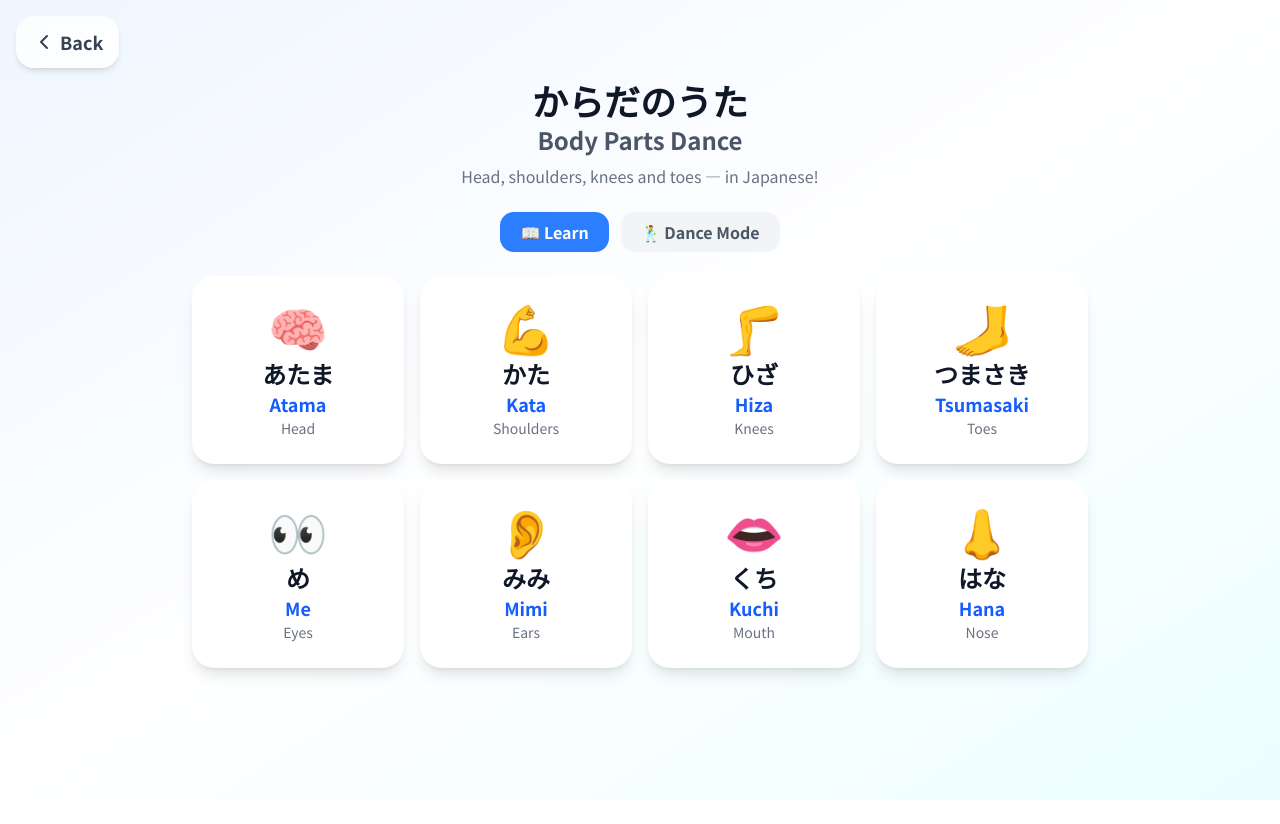
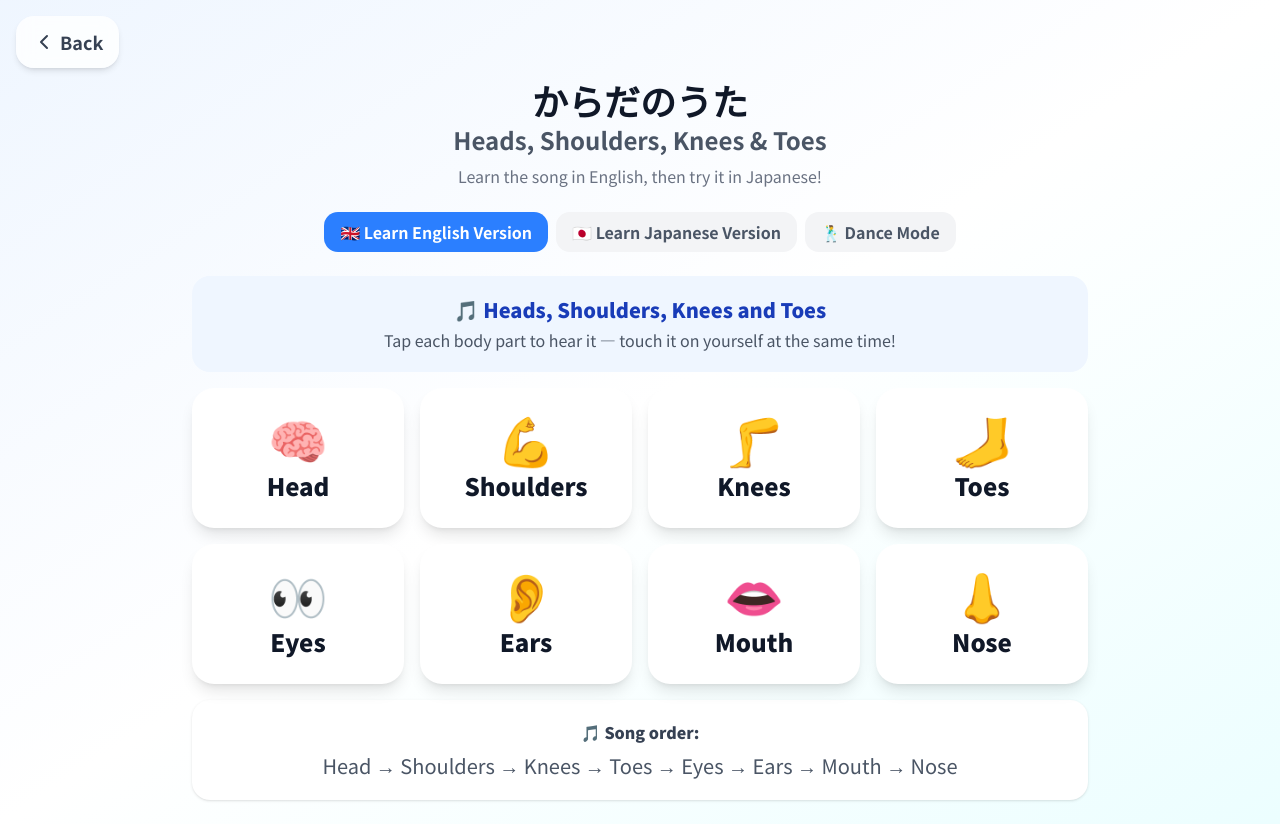
Before and after one commit to aevoli/jp-teaching, a Next.js app in the folder jp-teaching-app/: page /jp-teaching/band-b/body-parts-dance in a window 1280 px wide. Before the commit the page ends 800 px from the top, so only its background shows below. Built offline with nearby package versions, Linux system fonts and the light colour scheme.

Commit message:
rename body parts dance to heads shoulders knees and toes, add english/japanese learn tabs and dance language toggle

```diff
--- a/jp-teaching-app/app/band-b/body-parts-dance/page.tsx
+++ b/jp-teaching-app/app/band-b/body-parts-dance/page.tsx
@@ -12,11 +12,14 @@ const speeds = [
   { label: "⚡ Ninja", delay: 500 },
 ];
 
-export default function BodyPartsDancePage() {
-  const [mode, setMode] = useState<"learn" | "dance">("learn");
+type Mode = "learn-en" | "learn-jp" | "dance";
+
+export default function HeadsShouldersPage() {
+  const [mode, setMode] = useState<Mode>("learn-en");
   const [speedIdx, setSpeedIdx] = useState(0);
   const [current, setCurrent] = useState(0);
   const [playing, setPlaying] = useState(false);
+  const [danceJP, setDanceJP] = useState(true);
   const intervalRef = useRef<ReturnType<typeof setInterval> | null>(null);
 
   const stopDance = () => {
@@ -27,12 +30,12 @@ export default function BodyPartsDancePage() {
   const startDance = () => {
     setPlaying(true);
     setCurrent(0);
-    speak(bodyParts[0].jp);
+    if (danceJP) speak(bodyParts[0].jp); else speak(bodyParts[0].en);
     let idx = 0;
     intervalRef.current = setInterval(() => {
       idx = (idx + 1) % bodyParts.length;
       setCurrent(idx);
-      speak(bodyParts[idx].jp);
+      if (danceJP) speak(bodyParts[idx].jp); else speak(bodyParts[idx].en);
       if (idx === bodyParts.length - 1) {
         setTimeout(stopDance, speeds[speedIdx].delay + 500);
       }
@@ -43,32 +46,63 @@ export default function BodyPartsDancePage() {
     return () => { if (intervalRef.current) clearInterval(intervalRef.current); };
   }, []);
 
+  const tabClass = (t: Mode) =>
+    `px-4 py-2 rounded-xl font-bold transition-all touch-manipulation ${mode === t ? "bg-blue-500 text-white" : "bg-gray-100 text-gray-600"}`;
+
   return (
     <main className="min-h-screen bg-gradient-to-br from-blue-50 via-white to-cyan-50 p-6 pt-20">
       <BackButton />
       <div className="max-w-4xl mx-auto">
         <div className="text-center mb-6">
           <h1 className="text-4xl font-black text-gray-900">からだのうた</h1>
-          <p className="text-2xl font-bold text-gray-600 mt-1">Body Parts Dance</p>
-          <p className="text-gray-500 mt-2">Head, shoulders, knees and toes — in Japanese!</p>
+          <p className="text-2xl font-bold text-gray-600 mt-1">Heads, Shoulders, Knees &amp; Toes</p>
+          <p className="text-gray-500 mt-2">Learn the song in English, then try it in Japanese!</p>
         </div>
 
-        <div className="flex gap-3 justify-center mb-6">
-          <button
-            onClick={() => { setMode("learn"); stopDance(); }}
-            className={`px-5 py-2 rounded-xl font-bold transition-all touch-manipulation ${mode === "learn" ? "bg-blue-500 text-white" : "bg-gray-100 text-gray-600"}`}
-          >
-            📖 Learn
+        <div className="flex gap-2 justify-center mb-6 flex-wrap">
+          <button onClick={() => { setMode("learn-en"); stopDance(); }} className={tabClass("learn-en")}>
+            🇬🇧 Learn English Version
           </button>
-          <button
-            onClick={() => setMode("dance")}
-            className={`px-5 py-2 rounded-xl font-bold transition-all touch-manipulation ${mode === "dance" ? "bg-blue-500 text-white" : "bg-gray-100 text-gray-600"}`}
-          >
+          <button onClick={() => { setMode("learn-jp"); stopDance(); }} className={tabClass("learn-jp")}>
+            🇯🇵 Learn Japanese Version
+          </button>
+          <button onClick={() => setMode("dance")} className={tabClass("dance")}>
             🕺 Dance Mode
           </button>
         </div>
 
-        {mode === "learn" ? (
+        {mode === "learn-en" && (
+          <div className="space-y-4">
+            <div className="bg-blue-50 rounded-2xl p-5 text-center">
+              <p className="text-xl font-black text-blue-800 mb-1">🎵 Heads, Shoulders, Knees and Toes</p>
+              <p className="text-gray-600">Tap each body part to hear it — touch it on yourself at the same time!</p>
+            </div>
+            <div className="grid grid-cols-2 md:grid-cols-4 gap-4">
+              {bodyParts.map((bp, i) => (
+                <motion.button
+                  key={i}
+                  whileTap={{ scale: 0.93 }}
+                  onClick={() => speak(bp.en)}
+                  className="bg-white rounded-3xl p-6 shadow-lg text-center hover:bg-blue-50 active:scale-95 transition-all touch-manipulation border-2 border-transparent hover:border-blue-300"
+                >
+                  <p className="text-5xl mb-2">{bp.emoji}</p>
+                  <p className="text-2xl font-black text-gray-900">{bp.en}</p>
+                </motion.button>
+              ))}
+            </div>
+            <div className="bg-white rounded-2xl shadow p-5 text-center">
+              <p className="font-black text-gray-700 mb-2">🎵 Song order:</p>
+              <p className="text-xl text-gray-600">Head → Shoulders → Knees → Toes → Eyes → Ears → Mouth → Nose</p>
+            </div>
+          </div>
+        )}
+
+        {mode === "learn-jp" && (
+          <div className="space-y-4">
+            <div className="bg-blue-50 rounded-2xl p-5 text-center">
+              <p className="text-xl font-black text-blue-800 mb-1">🎵 あたま、かた、ひざ、つまさき</p>
+              <p className="text-gray-600">Tap each card to hear the Japanese — then touch that body part!</p>
+            </div>
             <div className="grid grid-cols-2 md:grid-cols-4 gap-4">
               {bodyParts.map((bp, i) => (
                 <motion.button
@@ -84,8 +118,33 @@ export default function BodyPartsDancePage() {
                 </motion.button>
               ))}
             </div>
-        ) : (
+            <div className="bg-white rounded-2xl shadow p-5 text-center">
+              <p className="font-black text-gray-700 mb-2">🎵 Song order in Japanese:</p>
+              <p className="text-xl text-gray-600">あたま → かた → ひざ → つまさき → め → みみ → くち → はな</p>
+              <p className="text-base text-blue-600 mt-1">Atama → Kata → Hiza → Tsumasaki → Me → Mimi → Kuchi → Hana</p>
+            </div>
+          </div>
+        )}
+
+        {mode === "dance" && (
           <div className="space-y-6">
+            <div className="flex gap-3 justify-center flex-wrap">
+              <button
+                onClick={() => { setDanceJP(false); stopDance(); }}
+                disabled={playing}
+                className={`px-5 py-2 rounded-xl font-bold transition-all touch-manipulation ${!danceJP ? "bg-cyan-500 text-white" : "bg-gray-100 text-gray-600"} ${playing ? "opacity-50" : ""}`}
+              >
+                🇬🇧 English
+              </button>
+              <button
+                onClick={() => { setDanceJP(true); stopDance(); }}
+                disabled={playing}
+                className={`px-5 py-2 rounded-xl font-bold transition-all touch-manipulation ${danceJP ? "bg-cyan-500 text-white" : "bg-gray-100 text-gray-600"} ${playing ? "opacity-50" : ""}`}
+              >
+                🇯🇵 Japanese
+              </button>
+            </div>
+
             <div className="flex gap-2 justify-center flex-wrap">
               {speeds.map((s, i) => (
                 <button
@@ -115,9 +174,15 @@ export default function BodyPartsDancePage() {
                 >
                   {bodyParts[current].emoji}
                 </motion.p>
+                {danceJP ? (
+                  <>
                     <p className="text-6xl font-black text-gray-900">{bodyParts[current].jp}</p>
                     <p className="text-3xl font-bold text-blue-600 mt-2">{bodyParts[current].romaji}</p>
                     <p className="text-2xl text-gray-500 mt-1">{bodyParts[current].en}</p>
+                  </>
+                ) : (
+                  <p className="text-6xl font-black text-gray-900">{bodyParts[current].en}</p>
+                )}
               </motion.div>
             </AnimatePresence>
 
@@ -138,7 +203,7 @@ export default function BodyPartsDancePage() {
                 </button>
               )}
               <button
-                onClick={() => { speak(bodyParts[current].jp); }}
+                onClick={() => { if (danceJP) speak(bodyParts[current].jp); else speak(bodyParts[current].en); }}
                 className="bg-gray-100 hover:bg-gray-200 text-gray-700 font-bold text-xl px-6 py-5 rounded-3xl shadow transition-all touch-manipulation"
               >
                 🔊 Hear
--- a/jp-teaching-app/app/band-b/page.tsx
+++ b/jp-teaching-app/app/band-b/page.tsx
@@ -13,9 +13,9 @@ const activities = [
   {
     href: "/band-b/body-parts-dance",
     emoji: "🕺",
-    title: "Body Parts Dance",
+    title: "Heads, Shoulders, Knees & Toes",
     titleJp: "からだのうた",
-    desc: "Head, shoulders, knees and toes — in Japanese!",
+    desc: "Learn the classic song in English, then try it in Japanese!",
     bg: "from-blue-400 to-cyan-500",
   },
   {
```
Lines whose indentation alone changed are shown as unchanged.
